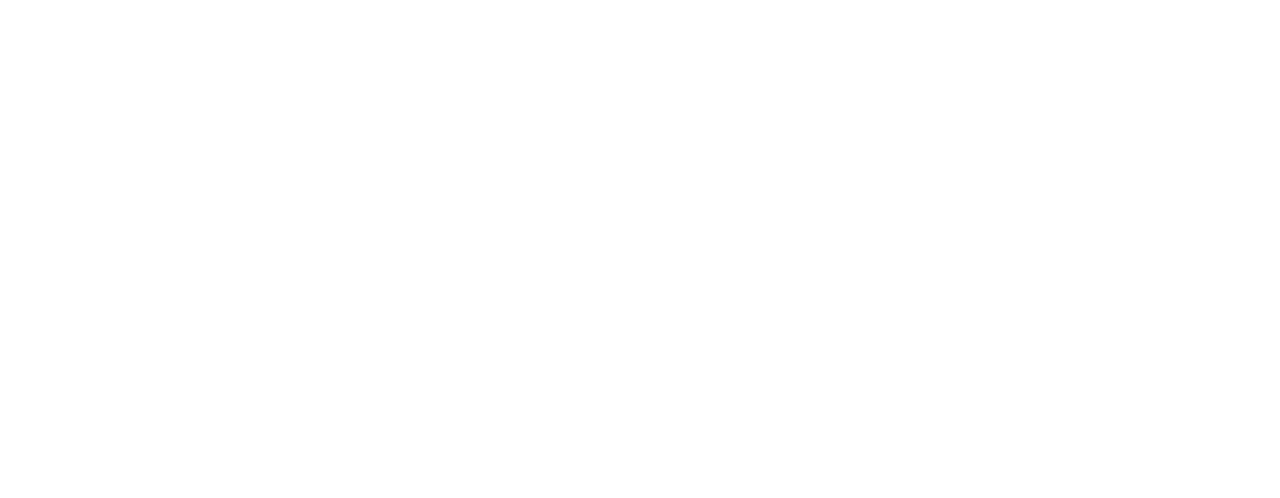
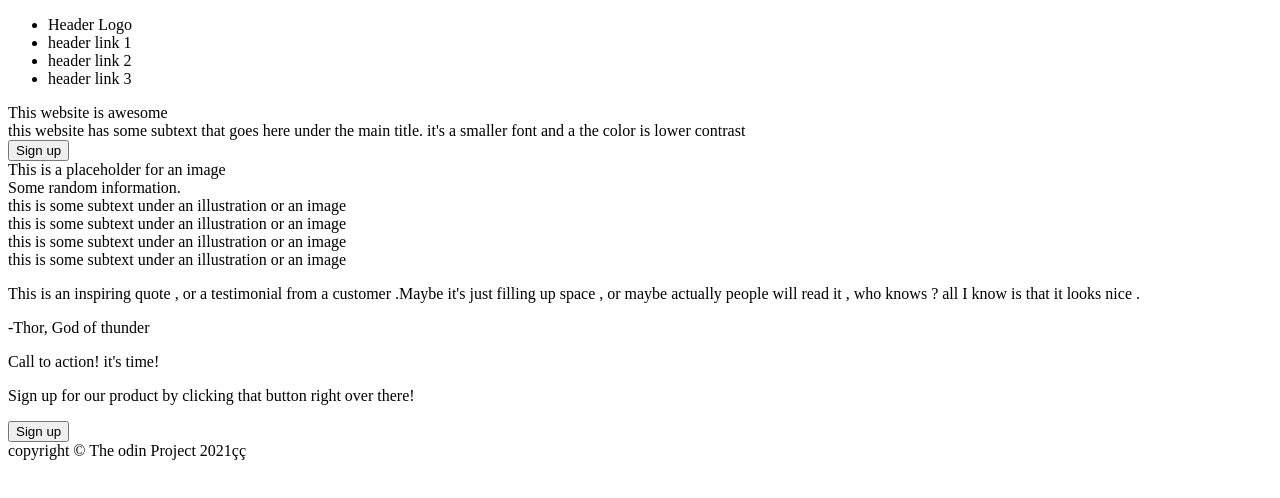
Before and after one commit to abdelhakim54/Landing-Page, a plain HTML site: page index.html in a window 1280 px wide. Drawn offline with Linux system fonts and the light colour scheme.

Commit message:
building the skeleton of the page

```diff
--- a/index.html
+++ b/index.html
@@ -8,6 +8,76 @@
     <link rel="stylesheet" href="css/style.css">
 </head>
 <body>
-
+    <div>
+        <ul>
+            <li> Header Logo</li>
+            <li> header link 1 </li>
+            <li> header link 2 </li>
+            <li> header link 3 </li>
+        </ul>
+        <div>
+            <div>
+                <div>
+                    This website is awesome
+                </div>
+                <div>
+                    this website has some subtext that goes here under the main title. it's a smaller font and a the color is lower contrast
+                </div>
+                <button>
+                    Sign up
+                </button>
+            </div>
+            <div>
+                This is a placeholder for an image
+            </div>
+        </div>
+    </div>
+    <div>
+        <div>
+            Some random information.
+        </div>
+        <div>
+            <div>
+                <div></div>
+                <div>this is some subtext under an illustration or an image </div>
+            </div>
+            <div>
+                <div></div>
+                <div> this is some subtext under an illustration or an image </div>
+            </div>
+            <div>
+                <div></div>
+                <div> this is some subtext under an illustration or an image </div>
+            </div>
+            <div>
+                <div></div>
+                <div> this is some subtext under an illustration or an image </div>
+            </div>
+        </div>
+    </div>
+    <div>
+        <p>
+            This is an inspiring quote , or a testimonial from a customer .Maybe it's just filling up space , or maybe actually people will read it , who knows ? all I know is that it looks nice .
+        </p>
+        <p>
+            -Thor, God of thunder
+        </p>
+    </div>
+    <div>
+        <div>
+            <div>
+                <p>
+                    Call to action! it's time!
+                </p>
+                <p>
+                    Sign up for our product by clicking that button right over there!
+                </p>
+            </div>
+            <button> Sign up </button>
+        </div>
+    </div>
+    <div class="footer">
+        copyright &copy; The odin Project 2021çç
+    </div>
 </body>
 </html>
```
